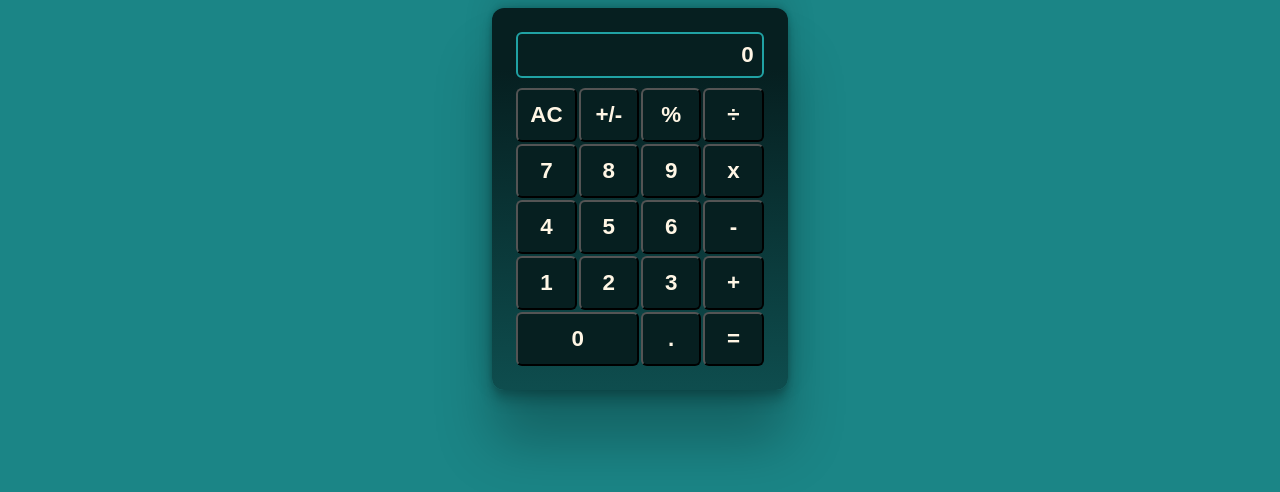
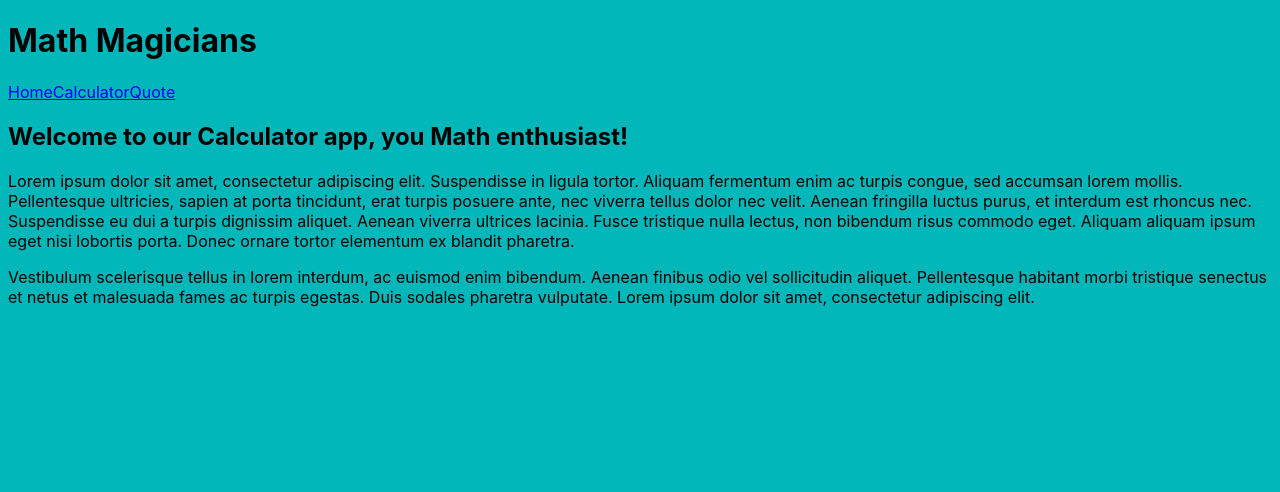
Before and after one commit to mullenlucas/math-magicians, a React (Create React App) app: page / in a window 1280 px wide. Shown: the top 492 px of the page. Built offline with nearby package versions, Linux system fonts and the light colour scheme; a web font is replaced by a local one.

Commit message:
add main components to website

```diff
--- a/src/App.js
+++ b/src/App.js
@@ -1,5 +1,6 @@
 import React from 'react';
-import Calculator from './components/Calculator';
+import { Outlet } from 'react-router-dom';
+import Header from './components/Header';
 
 class App extends React.Component {
   constructor(props) {
@@ -10,7 +11,10 @@ class App extends React.Component {
   render() {
     return (
       <div className="App">
-        <Calculator />
+        <Header />
+        <main id="main-section">
+          <Outlet />
+        </main>
       </div>
     );
   }
--- a/src/components/Calculator.js
+++ b/src/components/Calculator.js
@@ -15,6 +15,9 @@ function Calculator() {
 
   return (
     <section id="calculator-sec">
+      <div id="calc-title">
+        <h2>Let&apos;s do some math!</h2>
+      </div>
 
       <div className="calculator">
         <div className="calc-num">
--- /dev/null
+++ b/src/components/Header.js
@@ -0,0 +1,18 @@
+import React from 'react';
+import { NavLink } from 'react-router-dom';
+
+function Header() {
+  return (
+    <header>
+      <h1>Math Magicians</h1>
+      <div id="h-links">
+        <NavLink to="/" className="link">Home</NavLink>
+        <NavLink to="/calculator" className="link">Calculator</NavLink>
+        <NavLink to="/quote" className="link">Quote</NavLink>
+      </div>
+    </header>
+
+  );
+}
+
+export default Header;
--- /dev/null
+++ b/src/displays/HomeScreen.js
@@ -0,0 +1,14 @@
+/* eslint-disable */
+import React from 'react';
+
+
+const Home = () => (
+  <section id="home-id">
+    <h1>Welcome to our Calculator app, you Math enthusiast!</h1>
+    <p>Lorem ipsum dolor sit amet, consectetur adipiscing elit. Suspendisse in ligula tortor. Aliquam fermentum enim ac turpis congue, sed accumsan lorem mollis. Pellentesque ultricies, sapien at porta tincidunt, erat turpis posuere ante, nec viverra tellus dolor nec velit. Aenean fringilla luctus purus, et interdum est rhoncus nec. Suspendisse eu dui a turpis dignissim aliquet. Aenean viverra ultrices lacinia. Fusce tristique nulla lectus, non bibendum risus commodo eget. Aliquam aliquam ipsum eget nisi lobortis porta. Donec ornare tortor elementum ex blandit pharetra.</p>
+    <p>
+      Vestibulum scelerisque tellus in lorem interdum, ac euismod enim bibendum. Aenean finibus odio vel sollicitudin aliquet. Pellentesque habitant morbi tristique senectus et netus et malesuada fames ac turpis egestas. Duis sodales pharetra vulputate. Lorem ipsum dolor sit amet, consectetur adipiscing elit.
+    </p>
+  </section>
+);
+export default Home;
--- /dev/null
+++ b/src/displays/QuoteScreen.js
@@ -0,0 +1,11 @@
+import React from 'react';
+
+const Quote = () => (
+  <section id="quote-id">
+    <p>
+      &quot;Mathematics is not about numbers, equations, computations, or algorithms:
+      it is about understanding&quot; - William Paul Thurston
+    </p>
+  </section>
+);
+export default Quote;
--- a/src/index.css
+++ b/src/index.css
@@ -19,7 +19,7 @@ body {
     sans-serif;
   -webkit-font-smoothing: antialiased;
   -moz-osx-font-smoothing: grayscale;
-  background-color: #1b8586;
+  background-color: rgb(1, 183, 186);
 }
 
 code {
--- a/src/index.js
+++ b/src/index.js
@@ -1,17 +1,23 @@
 import React from 'react';
 import ReactDOM from 'react-dom/client';
+import { BrowserRouter as Router, Routes, Route } from 'react-router-dom';
 import './index.css';
 import App from './App';
-import reportWebVitals from './reportWebVitals';
+import Home from './displays/HomeScreen';
+import Calculator from './components/Calculator';
+import Quote from './displays/QuoteScreen';
 
 const root = ReactDOM.createRoot(document.getElementById('root'));
 root.render(
   <React.StrictMode>
-    <App />
+    <Router>
+      <Routes>
+        <Route path="/" element={<App />}>
+          <Route path="/" element={<Home />} />
+          <Route path="/calculator" element={<Calculator />} />
+          <Route path="/quote" element={<Quote />} />
+        </Route>
+      </Routes>
+    </Router>
   </React.StrictMode>,
 );
-
-// If you want to start measuring performance in your app, pass a function
-// to log results (for example: reportWebVitals(console.log))
-// or send to an analytics endpoint. Learn more: https://bit.ly/CRA-vitals
-reportWebVitals();
```
